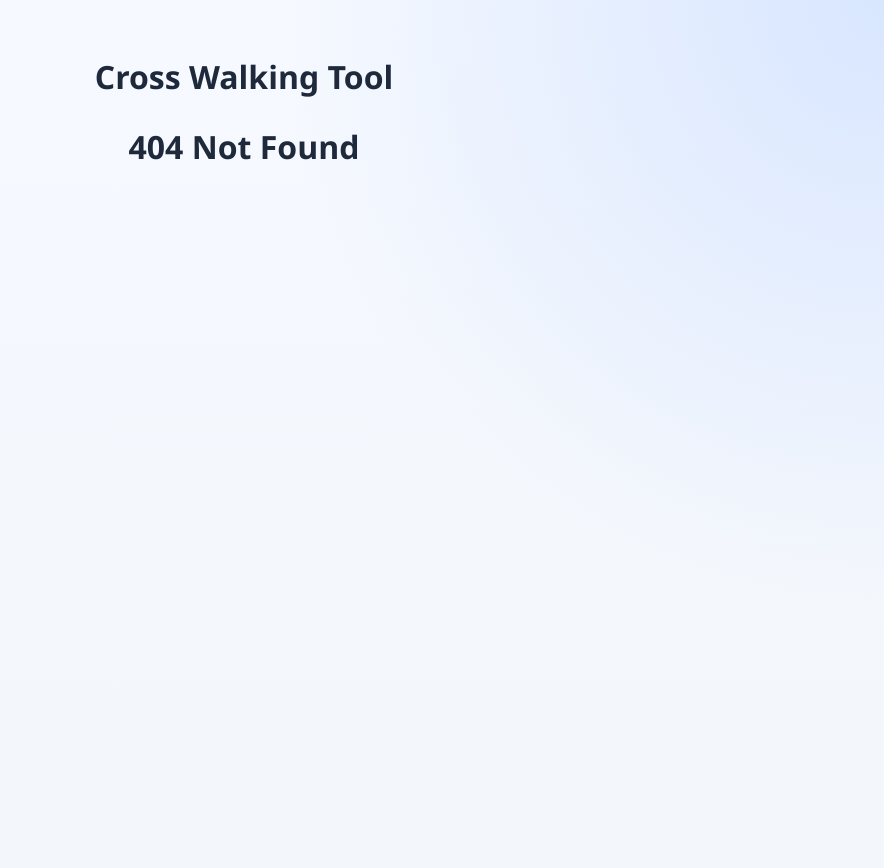
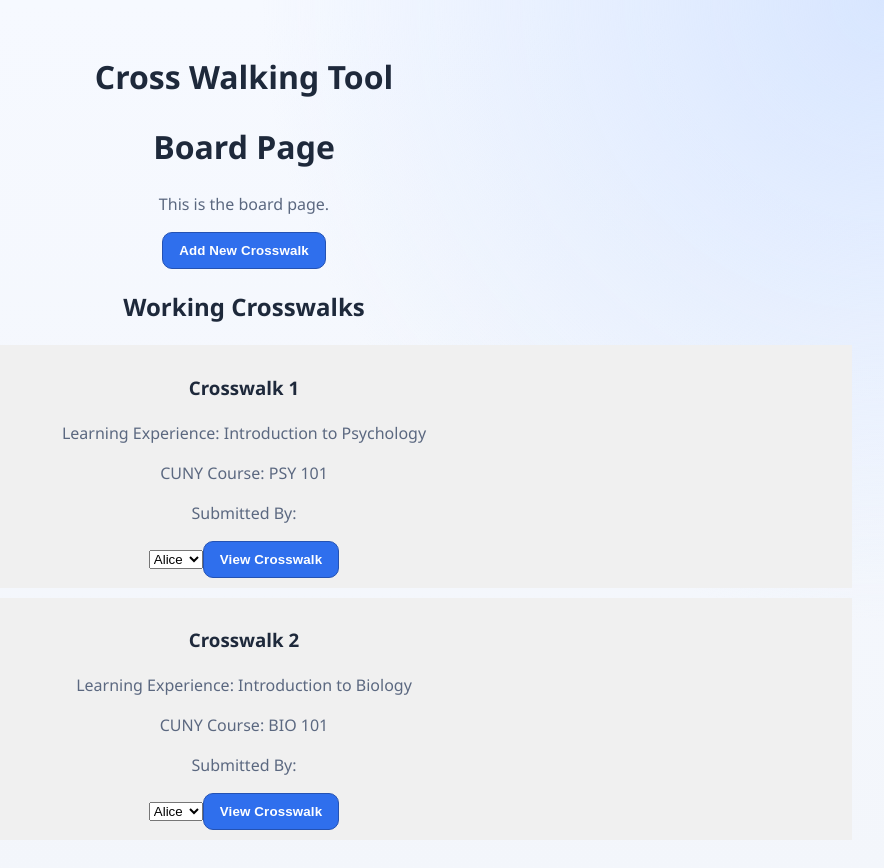
Before and after one commit to friedaabdo/Cross-Walking-Tool, a React (Vite) app: page /board in a window 1280 px wide. Before the commit this address had no page. Shown: the top 868 px of the page, without its empty margins (396-1280 px from the left). Before the commit the page ends 800 px from the top, so only its background shows below. Built offline with nearby package versions, Linux system fonts and the light colour scheme.

Commit message:
whoops wrong branch. added placement for link in home

```diff
--- a/src/App.jsx
+++ b/src/App.jsx
@@ -6,6 +6,7 @@ const CertOutcomes = lazy(() => import('./Pages/OutcomesInput'))
 const SyllOutcomes = lazy(() => import('./Pages/OutcomesInput'))
 const CrossWalk = lazy(() => import('./Pages/CrossWalk'))
 const Home = lazy(() => import('./Pages/Home'))
+const Board = lazy(() => import('./Pages/Board'))
 
 const STORAGE_KEYS = {
   certLines: 'crosswalk.certLines',
@@ -115,6 +116,10 @@ function App() {
 
       </Route>
       <Route
+        path="/board"
+        element={<Board/>}
+      />
+      <Route
         path="/learning-experience"
         element={
           <CertOutcomes
--- a/src/Pages/Board.jsx
+++ b/src/Pages/Board.jsx
@@ -0,0 +1,52 @@
+import { useNavigate } from "react-router-dom";
+
+function Board() {
+  const navigate = useNavigate();
+
+  return (
+    <div className="board">
+      <h1>Board Page</h1>
+      <p>This is the board page.</p>
+      {/* create a dummy content for the board page where it shows what crosswalks are being worked on. add a button on top to add a new crosswalk */}
+        {/* make button go to home page */}
+        <button className="add-crosswalk-button" onClick={() => navigate('/')}>
+          Add New Crosswalk
+        </button>
+        <div className="crosswalk-list">
+            <h2>Working Crosswalks</h2>
+          <div className="crosswalk-item" style={{ backgroundColor: '#f0f0f0', padding: '10px', marginBottom: '10px' }}>
+            <h3>Crosswalk 1</h3>
+            <p>Learning Experience: Introduction to Psychology</p>
+            <p>CUNY Course: PSY 101</p>
+            {/* add drop down with dummy names for who has submitted a crosswalk. */}
+            <p>Submitted By:</p>
+            <select className="submitter-dropdown">
+              <option value="">Alice</option>
+              <option value="bob">Bob</option>
+                <option value="carol">Carol</option>
+            </select>
+            <button className="view-crosswalk-button">View Crosswalk</button>
+
+          </div>
+          {/* change the info below to be different dummy info */}
+          <div className="crosswalk-item" style={{ backgroundColor: '#f0f0f0', padding: '10px', marginBottom: '10px' }}>
+            <h3>Crosswalk 2</h3>
+            <p>Learning Experience: Introduction to Biology</p>
+            <p>CUNY Course: BIO 101</p>
+            {/* add drop down with dummy names for who has submitted a crosswalk. */}
+            <p>Submitted By:</p>
+            <select className="submitter-dropdown">
+              <option value="">Alice</option>
+              <option value="bob">Bob</option>
+                <option value="carol">Carol</option>
+            </select>
+            <button className="view-crosswalk-button">View Crosswalk</button>
+
+          </div>
+        </div>
+
+    </div>
+  );
+}
+
+export default Board;
--- a/src/Pages/Home.jsx
+++ b/src/Pages/Home.jsx
@@ -8,6 +8,8 @@ import { importCrosswalkCsv } from '../utils/csvImport';
 function Home({
     learningExperienceTitle,
     setLearningExperienceTitle,
+    learningExperienceLink,
+    setLearningExperienceLink,
     cunyCourseTitle,
     setCunyCourseTitle,
     setCertLines,
@@ -77,18 +79,33 @@ function Home({
             <p>To get started, please input the titles for the learning experience and CUNY course.</p>
 
             <p>You can start from scratch by inputting the learning experience and syllabus outcomes in their respective pages.</p>
-            <InputLine
+
+            <div className='main-data'>
+                <h4>Learning Experience</h4>
+                <InputLine
                 placeholder="Learning Experience Title"
                 value={learningExperienceTitle}
                 onChange={(event) => setLearningExperienceTitle(event.target.value)}
             />
+            <p>Add the link to the main page of the learning experience:</p><InputLine
+                placeholder="Learning Experience Link"
+                value={learningExperienceLink}
+                onChange={(event) => setLearningExperienceLink(event.target.value)}
+            /></div>
+
+            <div className='main-data'>
+                <h4>CUNY Course</h4>
             <InputLine
                 placeholder="CUNY Course Title"
                 value={cunyCourseTitle}
                 onChange={(event) => setCunyCourseTitle(event.target.value)}
             />
+            <p>Attach the syllabus for the CUNY course:</p>
+            <InputLine placeholder="Syllabus File" type="file" accept=".pdf,.doc,.docx" />
+
+            </div>
             <div id="home-actions">
-                <Button text="Go to Learning Experience Outcomes" onClick={() => navigate('/learning-experience')} />
+                <Button text="Add Learning Experience Outcomes" onClick={() => navigate('/learning-experience')} />
             </div>
 
             <div className="home-persistence-actions">
```
